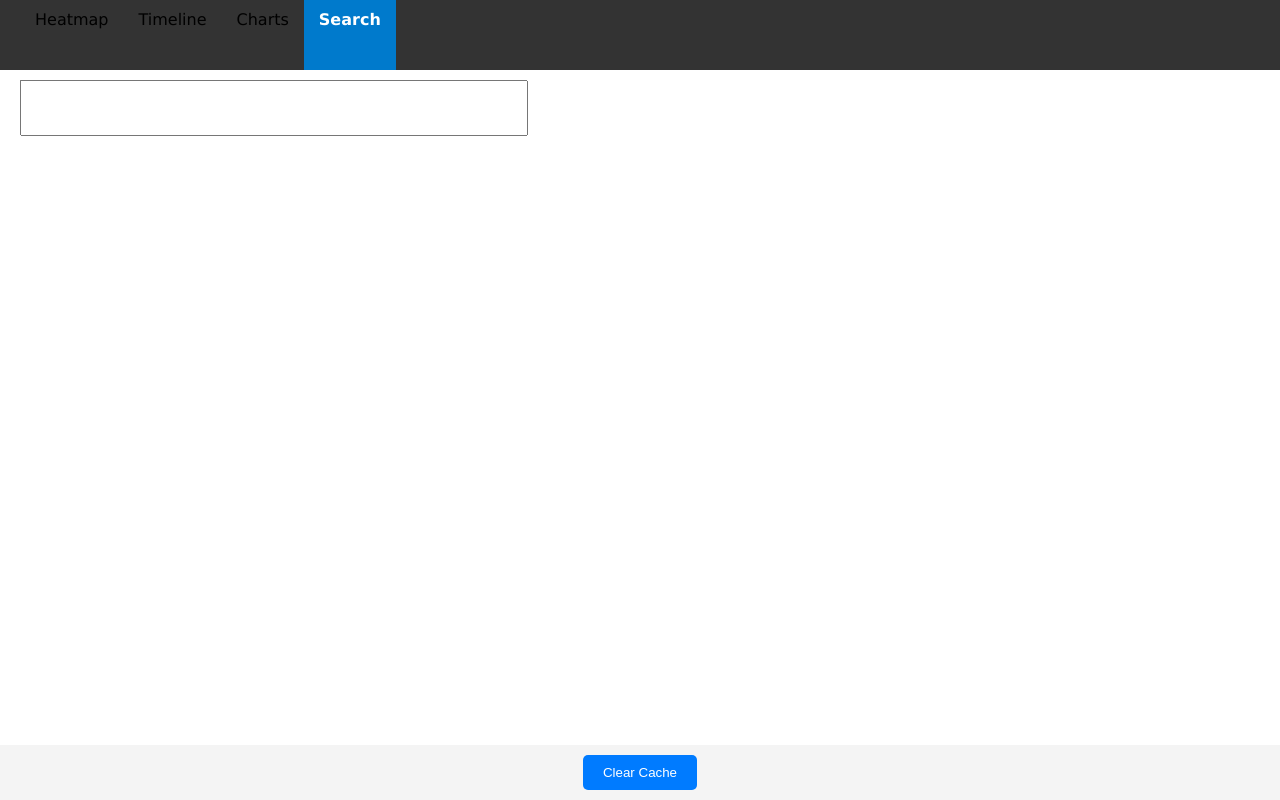
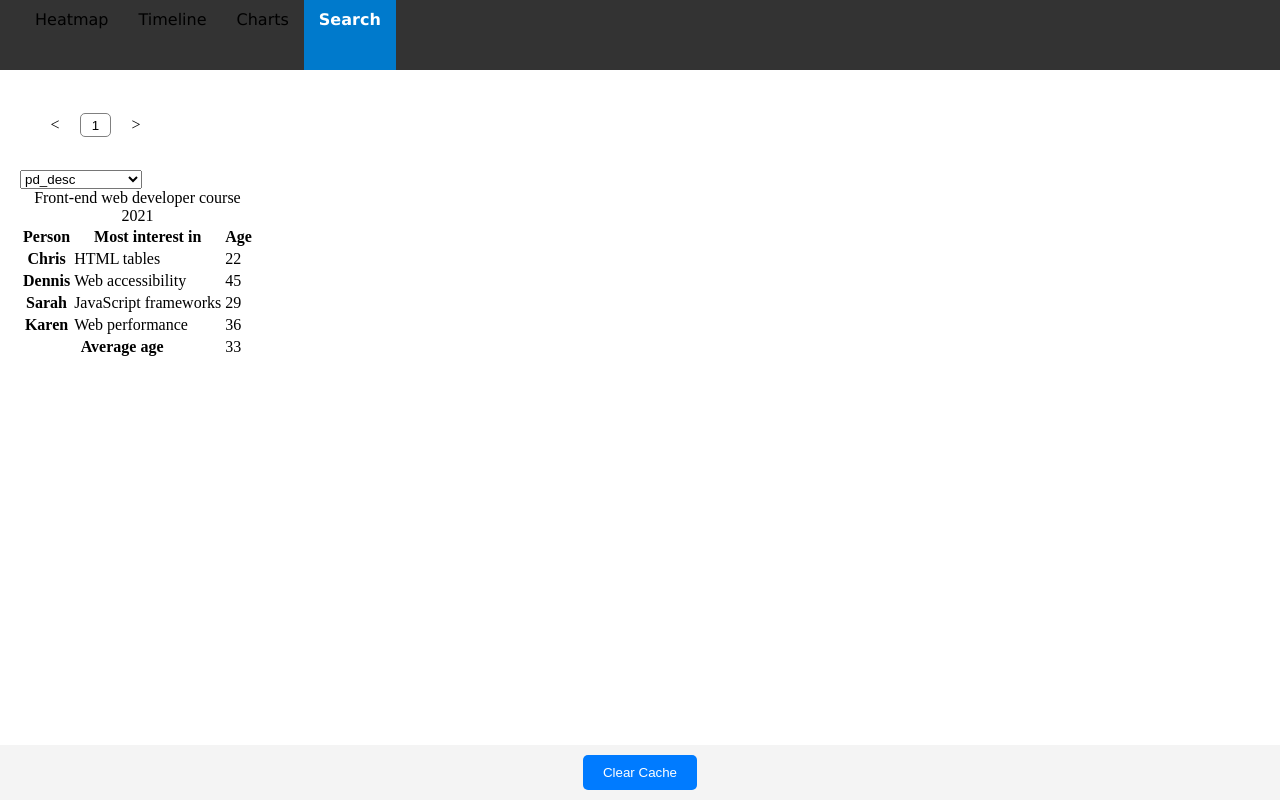
Before and after one commit to staten-island-tech/vue-open-data-project-egggggggggggggggggggggg, a Vue app in the folder proj/: page /search in a window 1280 px wide. Built offline with nearby package versions, Linux system fonts and the light colour scheme; no server answers.

Commit message:
apaodapko

```diff
--- /dev/null
+++ b/proj/src/components/PageNav.vue
@@ -0,0 +1,54 @@
+<template>
+    <div class="page">
+        <div class="left scroll" @click="page-=1"><</div>
+        <input class="pageinput" type="text" value="1">
+        <div class="right scroll" @click="page+=1"> ></div>
+    </div>
+
+</template>
+
+<script setup>
+    import { ref } from 'vue';
+    //set a limit for how many pages you can scroll based off of dbLength
+
+    const page =  ref(0)
+    function change(type)
+    {
+        if(type=="decrement")
+        {
+
+        }
+    }
+</script>
+
+<style scoped>
+    .scroll
+    {
+        width:30px;
+        height:50px;
+        border-radius: 50px;
+        align-items: center;
+        text-align: center;
+        justify-content: center;
+        display:flex;
+        margin:10px;
+    }
+    .scroll:hover
+    {
+        background-color: lightgrey;
+    }
+    .pageinput
+    {
+        text-align: center;
+        width:25px;
+        height:20px;
+        border-radius: 5px;
+        border: solid 1px gray;
+    }
+    .page
+    {
+        margin:10px;
+        display:flex;
+        align-items: center;
+    }
+</style>
--- a/proj/src/dataProcess.js
+++ b/proj/src/dataProcess.js
@@ -35,8 +35,6 @@ const commonData =  {
     "ky_cd":{},
     "ofns_desc":{},
     "law_code":{},
-    "latitude":{},
-    "longitude":{},
     "coordinates":[]
   }//data to check
   function parseCrimes(pd_desc)
--- a/proj/src/utils.js
+++ b/proj/src/utils.js
@@ -69,4 +69,10 @@ function retrieveData(unique_key)//check if valid to retrieve cached data.
     return true;
   }
 }
-export { delay, HSLtoRGB, uniqueColors, RGBtoHex, queryDBLink, monthName }
+async function fetchData(url)
+{
+  const newLink = await fetch(url);
+  const jData =  await newLink.json();
+  return jData;
+}
+export { delay, HSLtoRGB, uniqueColors, RGBtoHex, queryDBLink, monthName, fetchData }
--- a/proj/src/views/ChartData.vue
+++ b/proj/src/views/ChartData.vue
@@ -1,8 +1,28 @@
 <template>
     <Doughnut :options="chartOptions" :data="chartData" :key="regenerate"></Doughnut>
+    <form class="selector" @submit.prevent @change="changeData(option)">
+        <select id="dropdownMenu" default="arrest_boro" v-model="option">
+            <option @click="changeData('pd_desc')">pd_desc</option>
+            <option @click="changeData('ofns_desc')">ofns_desc</option>
+            <option @click="changeData('law_cat_cd')">law_cat_cd</option>
+            <option @click="changeData('arrest_boro')">arrest_boro</option>
+            <option @click="changeData('arrest_precinct')">arrest_precinct</option>
+            <option @click="changeData('jurisdiction_code')">jurisdiction_code</option>
+            <option @click="changeData('age_group')">age_group</option>
+            <option @click="changeData('perp_sex')">perp_sex</option>
+            <option @click="changeData('perp_race')">perp_race</option>
+            <option @click="changeData('arrest_key')">arrest_key</option>
+            <option @click="changeData('arrest_date')">arrest_date</option>
+            <option @click="changeData('pd_cd')">pd_cd</option>
+            <option @click="changeData('ky_cd')">ky_cd</option>
+            <option @click="changeData('law_code')">law_code</option>
+        </select>
+    </form>
+
 </template>
 
 <script setup>
+    //semi done just add some css and stuff make it look better
     import { onMounted, ref, reactive } from 'vue';
     import { Doughnut } from 'vue-chartjs';
     import { uniqueColors } from '@/utils';
@@ -10,6 +30,7 @@
     ChartJS.register(Title, Tooltip, Legend, ArcElement, CategoryScale, LinearScale);
     const regenerate = ref(0);
     const offenses = {}
+    const option = ref("arrest_boro");
     const commonData =  JSON.parse(localStorage.getItem("data"));
     const chartData = reactive({
     labels: ['Red', 'Blue', 'Yellow','Black'],
@@ -49,17 +70,19 @@
         {
 
         }
+        console.log(dType)
         const data = Object.values(commonData[dType]);
         const labels = Object.keys(commonData[dType]);
         chartData.datasets[0].data = data;
         chartData.labels = labels;
         chartData.datasets[0].backgroundColor = uniqueColors(data.length);
+        regenerate.value+=1;
     }
     async function test()
     {
-        changeData("longitude");
-        regenerate.value+=1;
+        changeData("arrest_boro");
     }
+
     onMounted(()=>
     {
         test();
--- a/proj/src/views/HeatMap.vue
+++ b/proj/src/views/HeatMap.vue
@@ -23,12 +23,12 @@ const initializeMap = () => {
   }).addTo(leafletMap);
 
   // Aggregate all heat data into a single array
-  const heatData = data.coordinates.map(element => [element[1], element[0], 0.5]);
+  const heatData = data.coordinates.map(element => [element[1], element[0], 0.1]);
 
   // Add heatmap layer with the aggregated data
   L.heatLayer(heatData, {
     radius: 10,  // Adjust size of the heat points
-    blur: 0.1,   // Adjust blur intensity
+    blur: 1.0,   // Adjust blur intensity
     maxZoom: 15,
   }).addTo(leafletMap);
 };
--- a/proj/src/views/SearchData.vue
+++ b/proj/src/views/SearchData.vue
@@ -1,32 +1,92 @@
 <template>
-    <div class="searchBar">
-        <input class="searchInput" type="text">
-    </div>
-    <div>
+    <PageNav></PageNav>
+    <form>
+        <select id="dropdownMenu" default="pd_desc">
+            <option value="pd_desc">pd_desc</option>
+            <option value="ofns_desc">ofns_desc</option>
+            <option value="law_cat_cd">law_cat_cd</option>
+            <option value="arrest_boro">arrest_boro</option>
+            <option value="arrest_precinct">arrest_precinct</option>
+            <option value="jurisdiction_code">jurisdiction_code</option>
+            <option value="age_group">age_group</option>
+            <option value="perp_sex">perp_sex</option>
+            <option value="perp_race">perp_race</option>
+            <option value="arrest_key">arrest_key</option>
+            <option value="arrest_date">arrest_date</option>
+            <option value="pd_cd">pd_cd</option>
+            <option value="ky_cd">ky_cd</option>
+            <option value="law_code">law_code</option>
+        </select>
+    </form>
+    <table>
+  <caption>
+    Front-end web developer course 2021
+  </caption>
+  <thead>
+    <tr>
+      <th scope="col">Person</th>
+      <th scope="col">Most interest in</th>
+      <th scope="col">Age</th>
+    </tr>
+  </thead>
+  <tbody>
+    <tr>
+      <th scope="row">Chris</th>
+      <td>HTML tables</td>
+      <td>22</td>
+    </tr>
+    <tr>
+      <th scope="row">Dennis</th>
+      <td>Web accessibility</td>
+      <td>45</td>
+    </tr>
+    <tr>
+      <th scope="row">Sarah</th>
+      <td>JavaScript frameworks</td>
+      <td>29</td>
+    </tr>
+    <tr>
+      <th scope="row">Karen</th>
+      <td>Web performance</td>
+      <td>36</td>
+    </tr>
+  </tbody>
+  <tfoot>
+    <tr>
+      <th scope="row" colspan="2">Average age</th>
+      <td>33</td>
+    </tr>
+  </tfoot>
+</table>
 
-    </div>
 </template>
 
 <script setup>
+
+    //use emits to recieve a page number from pagenav component
+
+
     //search by a category and add the specific thing to search by
     //add pagination
     //do some css or smth
-    function paginate(pageNo)
+    //use stuff from opendata aggregator thingie.
+    //use SODA api queries to accomplish this i think
+    import { queryDBLink, fetchData } from '@/utils';
+    import PageNav from '@/components/PageNav.vue';
+    const entriesPerPage = 100;
+    async function paginate(pageNo)
     {
-
+        const link = queryDBLink(
+            {
+                limit:entriesPerPage,
+                offset:entriesPerPage*pageNo-entriesPerPage
+            }
+        )
+        const retrievedData = await fetchData(link);
+        console.log(retrievedData)
     }
+    paginate(10);
 </script>
 
 <style scoped>
-    .searchInput
-    {
-        width:100%;
-        height:100%;
-    }
-    .searchBar
-    {
-        width:500px;
-        height:50px;
-        background-color:gray;
-    }
 </style>
--- a/proj/src/views/TimeLine.vue
+++ b/proj/src/views/TimeLine.vue
@@ -1,6 +1,8 @@
 <template>
     <Line :data="lineChartData" :options="lineChartOptions" :key="chartKey"></Line>
-    <button>Month</button>
+    <button @click="sortOneMonth(`03`)">Individual Month</button>
+    <button @click="displayMonthData">Whole year</button>
+    <input>
 </template>
 
 <script setup>
@@ -49,6 +51,7 @@
     }
     function sortOneMonth(month)
     {
+        console.log(month);
         lineChartData.labels = Object.keys(data.arrest_date[month]);
         lineChartData.datasets[0].data = Object.values(data.arrest_date[month])
         chartKey.value++;
```
Also changed, not shown: proj/src/components/icons/chevron-left.svg (added), proj/src/components/icons/chevron-right.svg (added).
